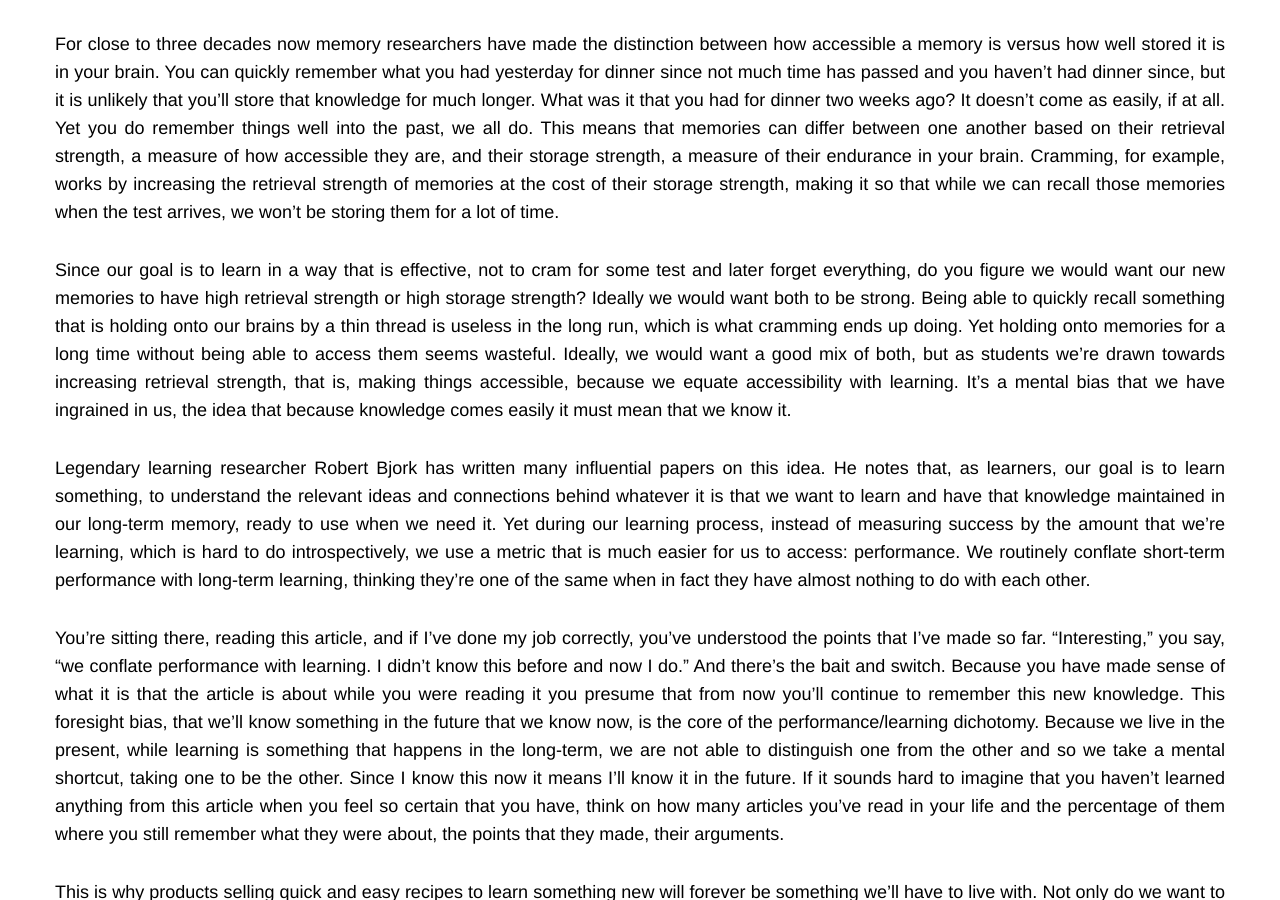
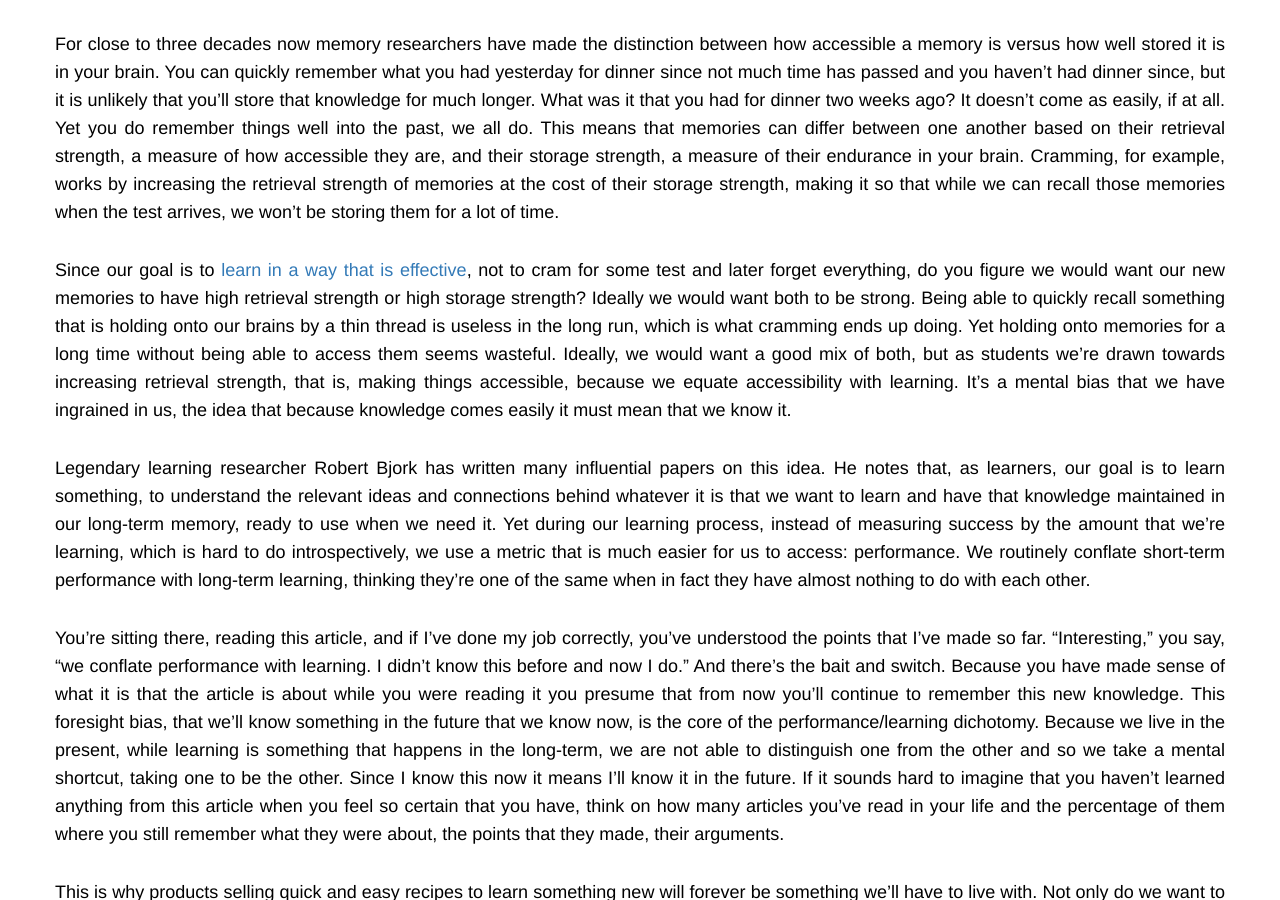
Before and after one commit to superpoweredmemory/superpoweredmemory.github.io, a Jekyll site: the page built from _posts/2017-08-09-makingthingshard.md, in a window 1280 px wide and 900 px high, scrolled down 669 px. Built offline with Jekyll 4.4.1, drawn with Linux system fonts in a browser that asks for light colours; nearby versions of some CDN libraries; some web fonts are replaced; comment, search, counter and statistics services are not loaded; some of the changed lines change nothing that is shown.

Commit message:
another link

```diff
--- a/_posts/2017-08-09-makingthingshard.md
+++ b/_posts/2017-08-09-makingthingshard.md
@@ -16,7 +16,7 @@ There is not getting around it. Learning is hard. In fact, Learning should be ha
 
 For close to three decades now memory researchers have made the distinction between how accessible a memory is versus how well stored it is in your brain. You can quickly remember what you had yesterday for dinner since not much time has passed and you haven’t had dinner since, but it is unlikely that you’ll store that knowledge for much longer. What was it that you had for dinner two weeks ago? It doesn’t come as easily, if at all. Yet you do remember things well into the past, we all do. This means that memories can differ between one another based on their retrieval strength, a measure of how accessible they are, and their storage strength, a measure of their endurance in your brain. Cramming, for example, works by increasing the retrieval strength of memories at the cost of their storage strength, making it so that while we can recall those memories when the test arrives, we won’t be storing them for a lot of time.
 
-Since our goal is to learn in a way that is effective, not to cram for some test and later forget everything, do you figure we would want our new memories to have high retrieval strength or high storage strength? Ideally we would want both to be strong. Being able to quickly recall something that is holding onto our brains by a thin thread is useless in the long run, which is what cramming ends up doing. Yet holding onto memories for a long time without being able to access them seems wasteful. Ideally, we would want a good mix of both, but as students we’re drawn towards increasing retrieval strength, that is, making things accessible, because we equate accessibility with learning. It’s a mental bias that we have ingrained in us, the idea that because knowledge comes easily it must mean that we know it.
+Since our goal is to [learn in a way that is effective](http://superpoweredmemory.com/becoming-an-effective-leaner), not to cram for some test and later forget everything, do you figure we would want our new memories to have high retrieval strength or high storage strength? Ideally we would want both to be strong. Being able to quickly recall something that is holding onto our brains by a thin thread is useless in the long run, which is what cramming ends up doing. Yet holding onto memories for a long time without being able to access them seems wasteful. Ideally, we would want a good mix of both, but as students we’re drawn towards increasing retrieval strength, that is, making things accessible, because we equate accessibility with learning. It’s a mental bias that we have ingrained in us, the idea that because knowledge comes easily it must mean that we know it.
 
 Legendary learning researcher Robert Bjork has written many influential papers on this idea. He notes that, as learners, our goal is to learn something, to understand the relevant ideas and connections behind whatever it is that we want to learn and have that knowledge maintained in our long-term memory, ready to use when we need it. Yet during our learning process, instead of measuring success by the amount that we’re learning, which is hard to do introspectively, we use a metric that is much easier for us to access: performance. We routinely conflate short-term performance with long-term learning, thinking they’re one of the same when in fact they have almost nothing to do with each other.
 
```
